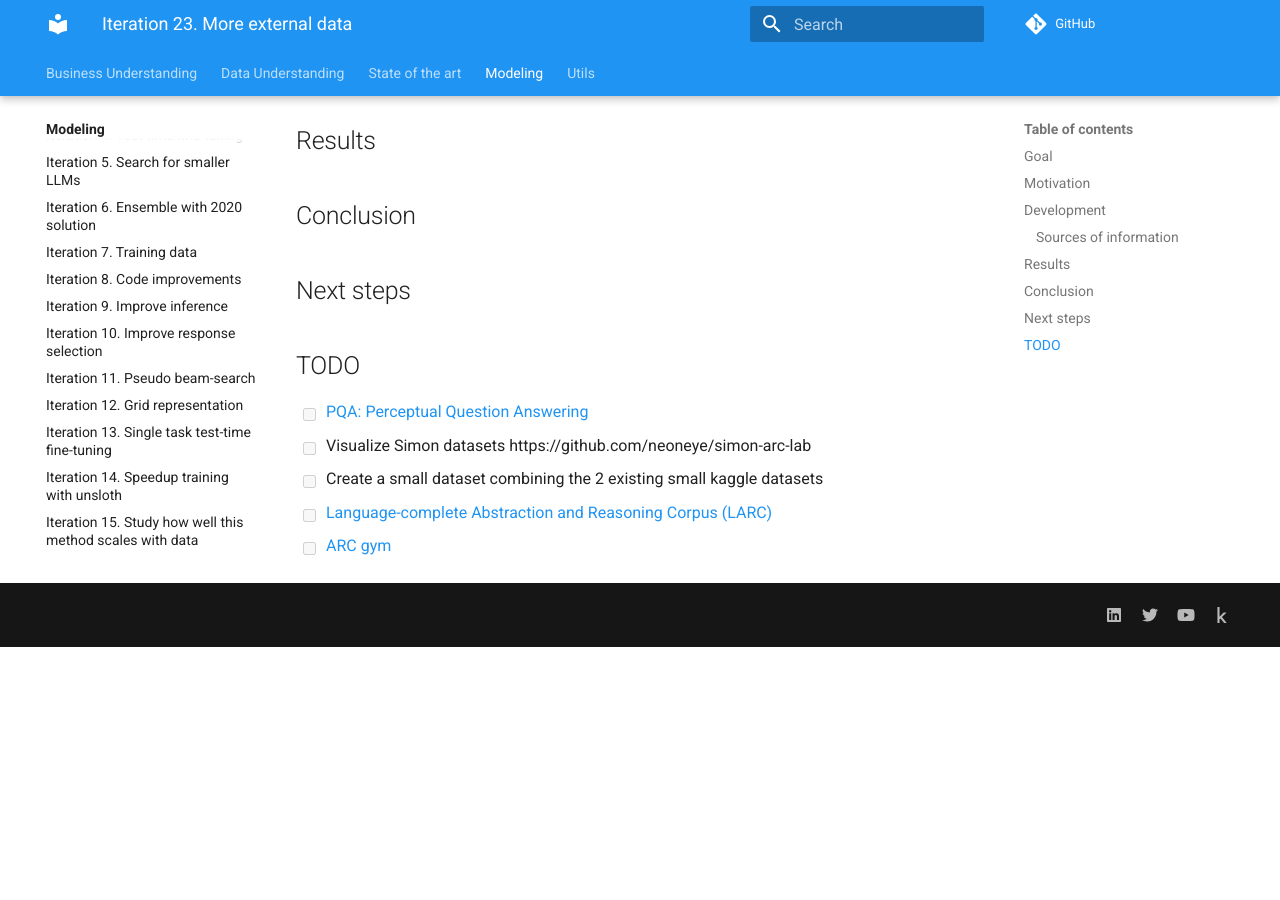
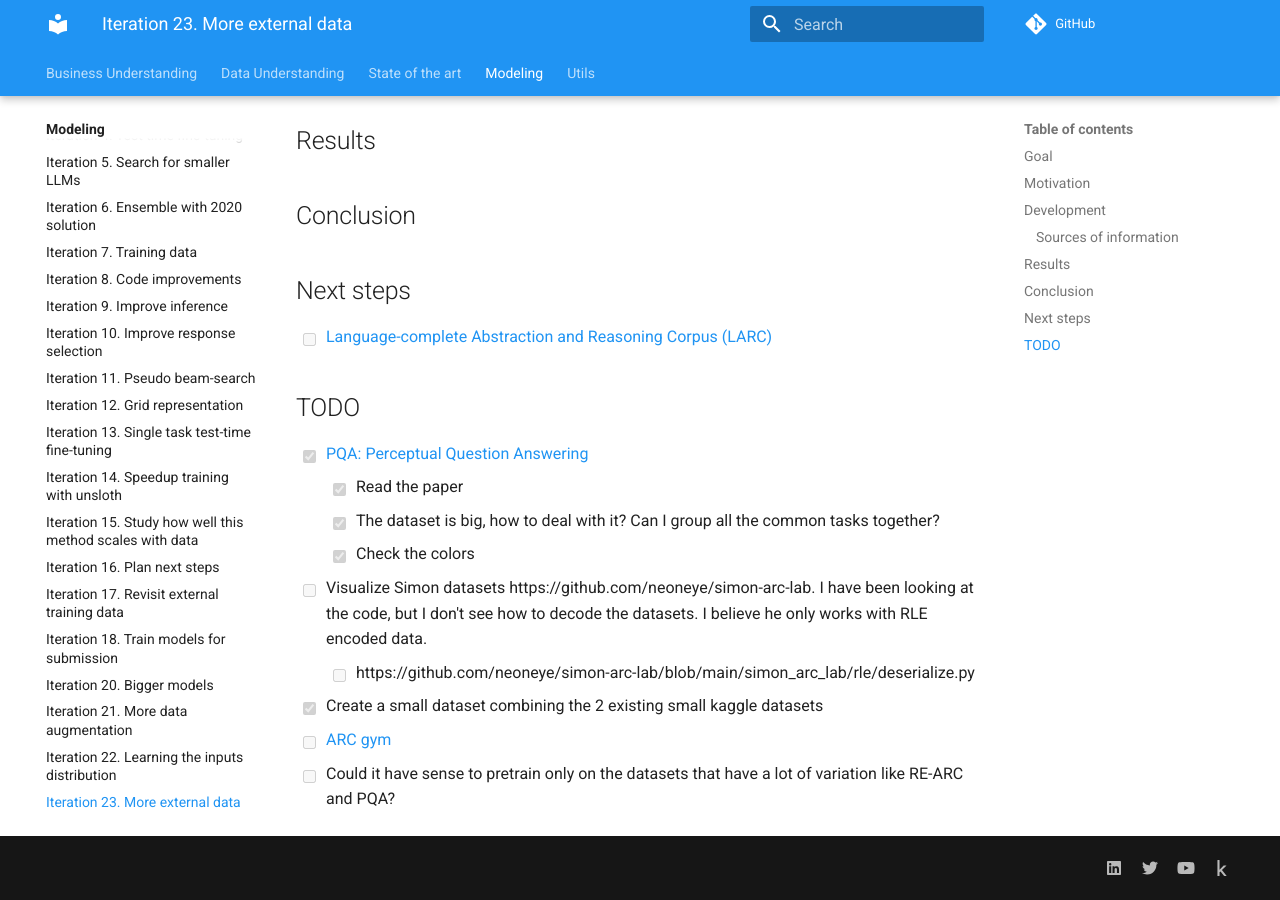
Before and after one commit to zhengjunyao-work/arc24, an MkDocs documentation site: the page built from docs/modeling/Iteration_23_more_external_data.md, in a window 1280 px wide and 900 px high, scrolled down 1465 px. Built offline with MkDocs 1.6.1 and Material for MkDocs 9.7.7, drawn with Linux system fonts in a browser that asks for light colours; comment, search, counter and statistics services are not loaded; before the commit the page ends 2112 px from its top, so only the background shows below that.

```diff
--- a/docs/modeling/Iteration_23_more_external_data.md
+++ b/docs/modeling/Iteration_23_more_external_data.md
@@ -47,10 +47,16 @@
 
 ## Next steps
 
+- [ ] [Language-complete Abstraction and Reasoning Corpus (LARC)](https://github.com/samacqua/LARC)
+
 ## TODO
 
-- [ ] [PQA: Perceptual Question Answering](https://github.com/neoneye/arc-dataset-collection/tree/main/dataset/PQA)
-- [ ] Visualize Simon datasets https://github.com/neoneye/simon-arc-lab
-- [ ] Create a small dataset combining the 2 existing small kaggle datasets
-- [ ] [Language-complete Abstraction and Reasoning Corpus (LARC)](https://github.com/samacqua/LARC)
+- [x] [PQA: Perceptual Question Answering](https://github.com/neoneye/arc-dataset-collection/tree/main/dataset/PQA)
+  - [x] Read the paper
+  - [x] The dataset is big, how to deal with it? Can I group all the common tasks together?
+  - [x] Check the colors
+- [ ] Visualize Simon datasets https://github.com/neoneye/simon-arc-lab. I have been looking at the code, but I don't see how to decode the datasets. I believe he only works with RLE encoded data.
+  - [ ] https://github.com/neoneye/simon-arc-lab/blob/main/simon_arc_lab/rle/deserialize.py
+- [x] Create a small dataset combining the 2 existing small kaggle datasets
 - [ ] [ARC gym](https://github.com/SimonOuellette35/ARC_gym)
+- [ ] Could it have sense to pretrain only on the datasets that have a lot of variation like RE-ARC and PQA?
```
Also changed, not shown: 3 other files.
